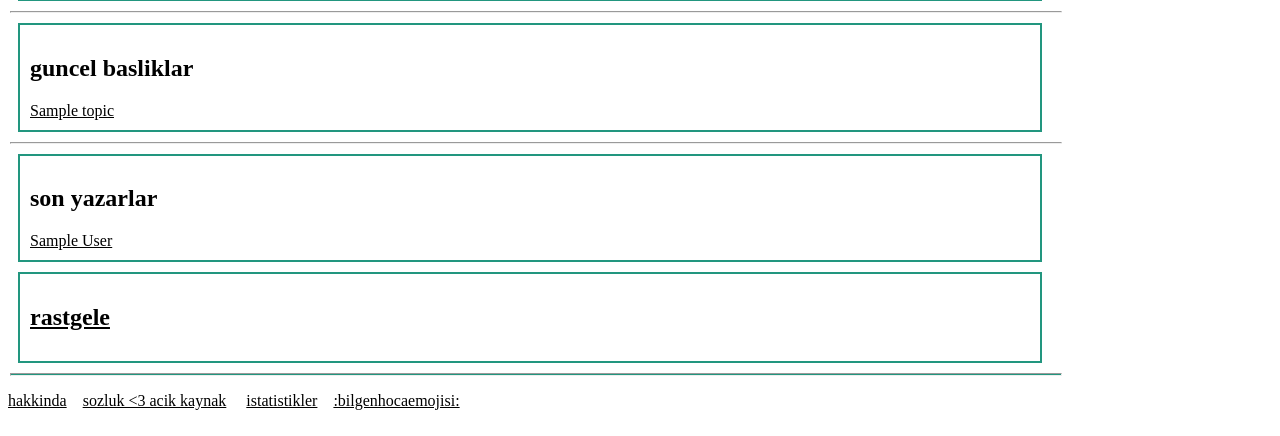
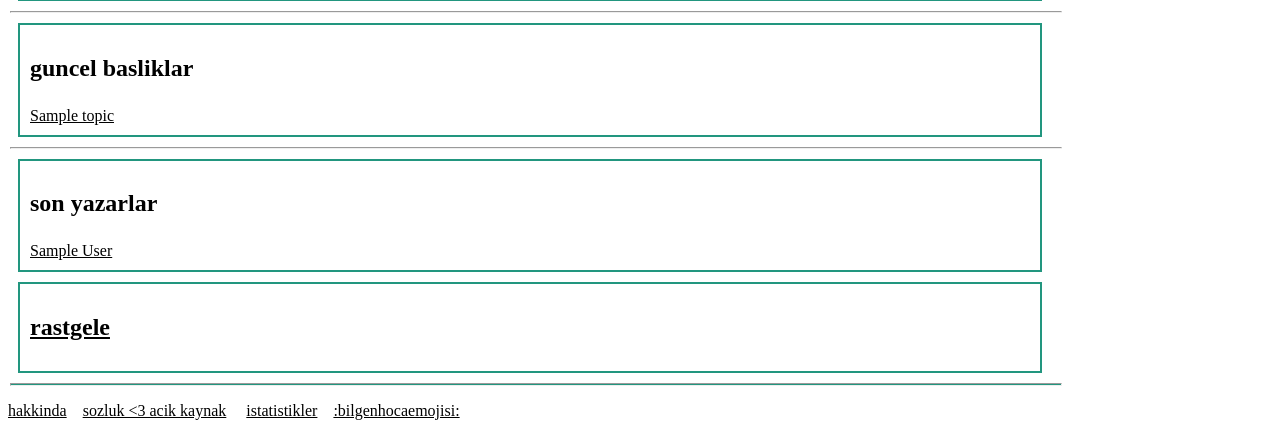
Before and after one commit to insanolanbiri/sozluk, a Flask app: template sozluk/templates/index.html in a window 1280 px wide. Shown: the part 823-1259 px from the top of the page. Before the commit the page ends 1233 px from the top, so only its background shows below. Run offline with Flask 3, Linux system fonts and the light colour scheme; tables that the repository leaves empty hold one stand-in row (values such as "Sample post"); the template is opened without the code that fills it: values that come from a table or form of the project are taken from there, most other values are stand-ins (such as "Sample title", 1, 10 or a date in 2020); some libraries are stand-ins or nearby versions.

Commit message:
style(index.html): add margin between authors and topics

```diff
--- a/sozluk/static/sozluk.css
+++ b/sozluk/static/sozluk.css
@@ -45,6 +45,9 @@ div.scrollable {
     max-height: 400px;
 }
 
+div.list div {
+    margin-top: 5px;
+}
 .draw {
     border: #22967f 2px solid;
 }
--- a/sozluk/templates/index.html
+++ b/sozluk/templates/index.html
@@ -31,7 +31,7 @@
 <hr>
 <div class="draw margined_div">
     <h2>guncel basliklar</h2>
-    <div class="scrollable">
+    <div class="scrollable list">
         {%for topic in topics -%}
         <div>
             <a href="{{ url_for('topic', name=topic) }}">{{topic}}</a>
@@ -42,7 +42,7 @@
 <hr>
 <div class="draw margined_div">
     <h2>son yazarlar</h2>
-    <div class="scrollable">
+    <div class="scrollable list">
         {%for i in authors -%}
         <div>
             <a href="{{ url_for('author', name=i) }}">{{i}}</a>
```
